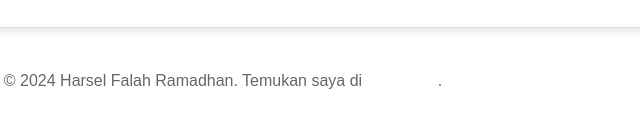
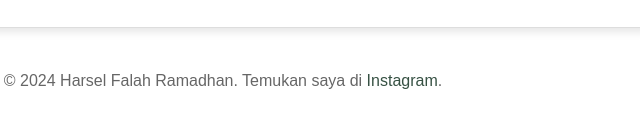
Before and after one commit to harselfr/CV-online, a plain HTML site: page index.html in a window 1280 px wide. Shown: the part 1151-1279 px from the top of the page, 417-1057 px from the left. Drawn offline with Linux system fonts and the light colour scheme.

Commit message:
Update style.css

```diff
--- a/public/style.css
+++ b/public/style.css
@@ -64,21 +64,23 @@ p {
   margin-bottom: 20px;
 }
 
-/* Footer Styles */
+/* Footer Styles ) */
 footer {
   text-align: center;
   margin-top: 10px;
   padding: 10px;
-  background-color: white;
-  color: white;
-  border-radius: 10px;
+  color: #333; /* Warna teks abu-abu gelap */
 }
 
 footer a {
-  color: #fff;
-  text-decoration: none;
+  color: #365143;
+  text-decoration: none; /* Menghilangkan garis bawah pada link */
+}
 
+footer a:hover {
+  text-decoration: underline; /* Mengaktifkan garis bawah saat di-hover */
 }
+
 
 /* Responsive Design */
 @media (max-width: 768px) {
```
